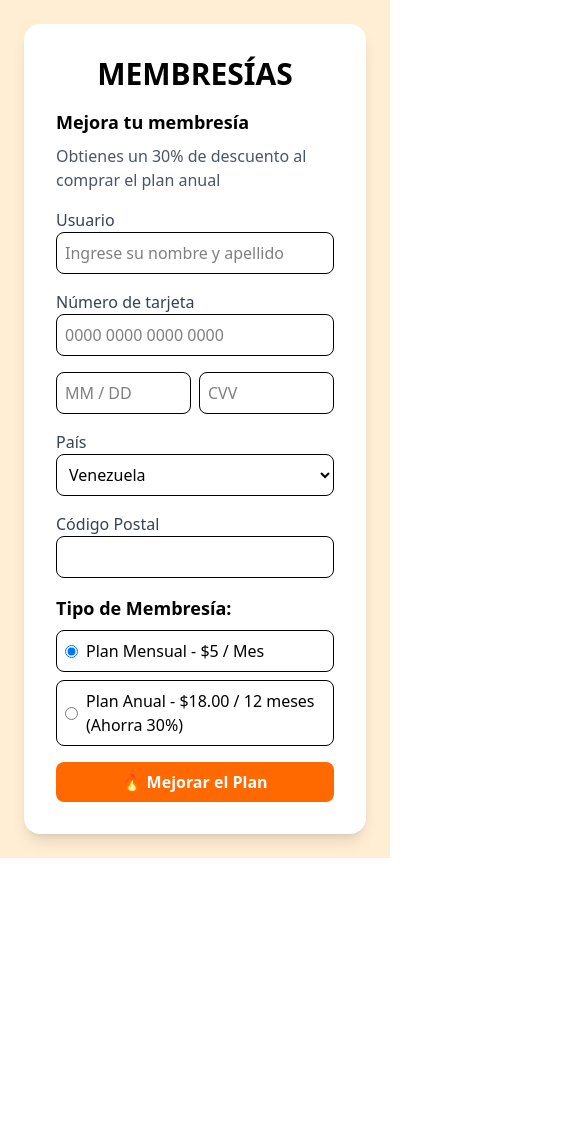
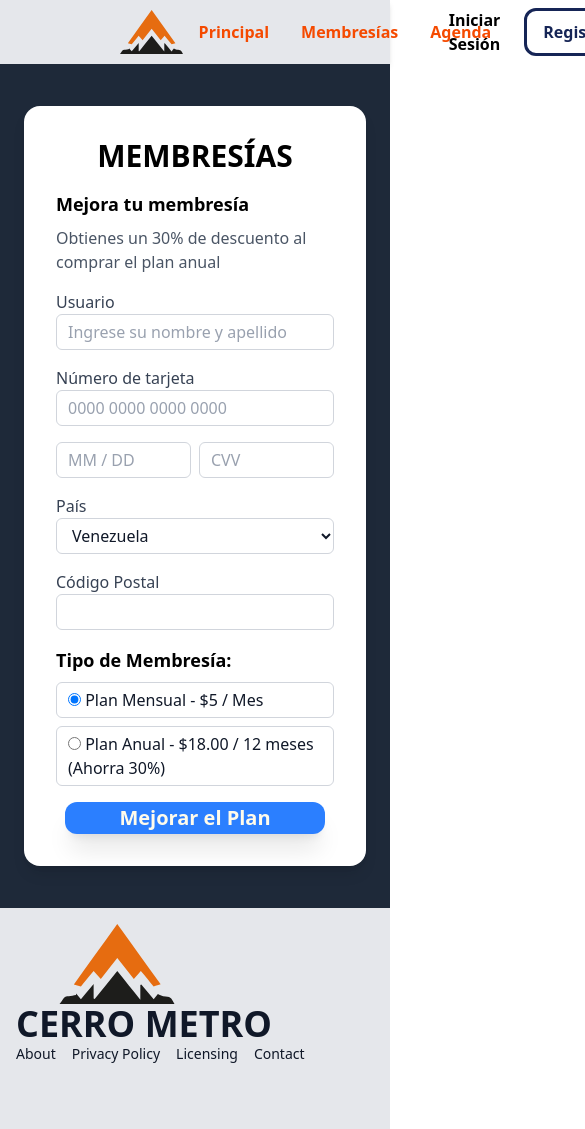
Before and after one commit to Buenaparte/cerro-metro-1, a React (Vite) app: page /membership in a window 390 px wide. Shown: the top 1129 px of the page, 585 px wide, since content can reach past the window. Before the commit the page ends 858 px from the top, so only its background shows below. Built offline with nearby package versions, Linux system fonts and the light colour scheme; no server answers.

Commit message:
Cambios pantalla membresía

```diff
--- a/package.json
+++ b/package.json
@@ -14,6 +14,8 @@
     "axios": "^1.8.1",
     "date-fns": "^4.1.0",
     "firebase": "^11.4.0",
+    "flyonui": "^1.3.0",
+    "node-waves": "^0.7.6",
     "prop-types": "^15.8.1",
     "react": "^19.0.0",
     "react-datepicker": "^8.2.1",
--- a/src/App.jsx
+++ b/src/App.jsx
@@ -8,7 +8,7 @@ import Profile from './pages/Profile'
 import { Booking } from './pages/Booking'
 import { Payment } from './pages/Payment'
 import { PaymentMethod } from './pages/PaymentMethod'
-import { Membership } from './pages/Membreship'
+import { Membership } from './pages/Membership'
 
 
 export default function App() {
--- a/src/components/Boton_primario.jsx
+++ b/src/components/Boton_primario.jsx
@@ -7,8 +7,9 @@ import { useNavigate } from "react-router";
 export default function Boton_primario( {text , link}) {
     const navigation = useNavigate();
     return (
-        <button onClick={()=> navigation(link)} className="font-bold px-4 py-2 bg-orange-600 text-white rounded hover:bg-orange-950 active:bg-orange-600 whitespace-nowrap rounded-xl transition delay-150 duration-300 ease-in-out hover:-translate-y-1 hover:scale-110">
-        {text}
-        </button>
+            <button onClick={()=> navigation(link)} className="btn btn-gradient btn-accent ">
+            {text}
+
+            </button>
     );
 }
--- a/src/components/Boton_secundario.jsx
+++ b/src/components/Boton_secundario.jsx
@@ -4,7 +4,7 @@ import { useNavigate } from "react-router";
 export default function Boton_secundario({text, link}) {
     const navigation = useNavigate();
     return (
-        <button onClick={()=> navigation(link)} className="px-4 py-2 border-3 border-orange-950 text-orange-950 rounded-xl hover:bg-gray-700 hover:text-white active:bg-gray-400 active:text-white whitespace-nowrap transition delay-150 duration-300 ease-in-out hover:-translate-y-1 hover:scale-110">
+        <button onClick={()=> navigation(link)} className="px-4 py-2 border-3 border-blue-950 text-blue-950 rounded-xl hover:bg-blue-700 hover:text-white active:bg-blue-400 active:text-white whitespace-nowrap transition delay-150 duration-300 ease-in-out hover:-translate-y-1 hover:scale-110">
         {text}
         </button>
     );
--- a/src/components/Footer.jsx
+++ b/src/components/Footer.jsx
@@ -1,35 +1,35 @@
 import React from 'react'
 import { Link } from 'react-router'
+import { Logo_responsive } from './Logo_responsive'
 
 export default function Footer() {
 
     return (
 
 
-    <footer className="bg-gray-300  w-screen bottom-0">
+    <footer className="bg-linear-to-r bg-gray-200  w-screen bottom-0">
                 <div className="w-full max-w-screen-xl mx-auto p-4 md:py-8">
                     <div className="sm:flex sm:items-center sm:justify-between">
-                <a href="https://flowbite.com/" className="flex items-center mb-4 sm:mb-0 space-x-3 rtl:space-x-reverse">
-                    <img src="https://flowbite.com/docs/images/logo.svg" className="h-8" alt="Flowbite Logo" />
-                    <span className="self-center text-2xl font-semibold whitespace-nowrap dark:text-white">Flowbite</span>
-                </a>
-                <ul className="flex flex-wrap items-center mb-6 text-sm font-medium text-gray-500 sm:mb-0 dark:text-gray-400">
+                        <div className="sm:flex sm:items-center sm:justify-between">
+                            <Logo_responsive className="!relative !w-[201.72px] !h-[80px]" />
+                            <span className="text-4xl font-bold whitespace-nowrap text-gray-900">CERRO METRO</span>
+                        </div>
+                        <ul className="flex flex-wrap items-center mb-6 text-sm font-medium text-gray-900 sm:mb-0 dark:text-gray-400">
                             <li>
-                        <Link className="hover:underline me-4 md:me-6">About</Link>
+                                <Link className="hover:underline me-4 md:me-6 text-gray-900">About</Link>
                             </li>
                             <li>
-                        <Link className="hover:underline me-4 md:me-6">Privacy Policy</Link>
+                                <Link className="hover:underline me-4 md:me-6 text-gray-900">Privacy Policy</Link>
                             </li>
                             <li>
-                        <Link className="hover:underline me-4 md:me-6">Licensing</Link>
+                                <Link className="hover:underline me-4 md:me-6 text-gray-900">Licensing</Link>
                             </li>
                             <li>
-                        <Link className="hover:underline">Contact</Link>
+                                <Link className="hover:underline text-gray-900">Contact</Link>
                             </li>
                         </ul>
                     </div>
-            <hr className="my-6 border-gray-200 sm:mx-auto dark:border-gray-700 lg:my-8" />
-            <span className="block text-sm text-gray-500 sm:text-center dark:text-gray-400">© 2023 <a href="https://flowbite.com/" className="hover:underline">Flowbite™</a>. All Rights Reserved.</span>
+                    <hr className="my-6 border-gray-200 sm:mx-auto dark:border-gray-800 lg:my-8" />
                 </div>
             </footer>
 
--- a/src/components/Header_NoSession.jsx
+++ b/src/components/Header_NoSession.jsx
@@ -2,7 +2,7 @@ import { Logo_responsive } from "./Logo_responsive.jsx";
 import React, {use, useContext} from 'react';
 import Boton_primario from "./Boton_primario.jsx";
 import Boton_secundario from "./Boton_secundario.jsx";
-import { Link } from "react-router";
+import { Link, Navigate, useNavigate } from "react-router";
 import { UserContext } from "./User_Context.jsx";
 import { app } from "../credentials.js";
 import { getAuth, signOut } from "firebase/auth";
@@ -10,6 +10,7 @@ import { getAuth, signOut } from "firebase/auth";
 const auth = getAuth(app)
 
 export default function Header_NoSession() {
+  const navigation = useNavigate()
   const profileContext = use(UserContext)
   const {logged,profile, setLogged} = profileContext
 
@@ -29,7 +30,7 @@ export default function Header_NoSession() {
   console.log(logged, profile)
   const principal_colors = "text-orange-600 hover:text-orange-950 active:text-orange-600"
   return (
-    <div className="bg-linear-to-r from-gray-200 to-gray-500 w-screen top-0 left-0 shadow-md z-50 font-bold">
+    <div className="bg-linear-to-r bg-gray-200 w-screen top-0 left-0 shadow-md z-50 font-bold">
       <div className="flex flex-col w-full items-center justify-center px-20 py-2">
         <div className="flex flex-col w-full items-center justify-center">
           <div className="flex w-full items-center justify-between">
@@ -40,20 +41,13 @@ export default function Header_NoSession() {
                   Principal
                 </Link>
                 <div className="w-0.5 h-7 bg-orange-950 rounded" />
-                  {logged && (
-                    <>
-                      <Link to="/profile" className={principal_colors}>
-                        Perfil
-                      </Link>
-                      <div className="w-0.5 h-7 bg-orange-950 rounded" />
-                    </>
-                  )}
-                  <Link to="/reviews" className={principal_colors}>
-                    Reseñas
+
+                  <Link to="/membership" className={principal_colors}>
+                    Membresías
                   </Link>
                 <div className="w-0.5 h-7 bg-orange-950 rounded" />
-                <Link to="/blogs" className={principal_colors}>
-                  Blogs
+                <Link to="/booking" className={principal_colors}>
+                  Agenda
                 </Link>
               </div>
               <div className="flex gap-6">
@@ -66,7 +60,9 @@ export default function Header_NoSession() {
                 ):(
 
                   <>
-                    <span className="w-55 object-bottom mt-5 text-orange-950">{profile.name}</span>
+                    <button onClick={navigation("/profile")} className="relative w-10 h-10 overflow-hidden bg-gray-100 rounded-full dark:bg-gray-600 transition delay-150 duration-300 ease-in-out hover:-translate-y-1 hover:scale-110 items-center">
+                        <svg className="bg-center w-10 h-10 text-gray-400 " fill="currentColor" viewBox="0 0 20 20" xmlns="http://www.w3.org/2000/svg"><path fillRule="evenodd" d="M10 9a3 3 0 100-6 3 3 0 000 6zm-7 9a7 7 0 1114 0H3z" clipRule="evenodd"></path></svg>
+                    </button>
                     <button onClick={handleLogout} className="items-center ">
 
                       <svg xmlns="http://www.w3.org/2000/svg" viewBox="0 0 24 24" fill="currentColor" className="size-8 text-orange-950 text-6xl hover:text-orange-600 active:bg-orange-400 transition delay-150 duration-300 ease-in-out hover:-translate-y-1 hover:scale-110 ">
--- a/src/pages/Booking.jsx
+++ b/src/pages/Booking.jsx
@@ -2,6 +2,7 @@ import DatePicker from "react-datepicker";
 import "react-datepicker/dist/react-datepicker.css";
 import { useState } from "react";
 import { useNavigate } from "react-router-dom";
+import Header_NoSession from "../components/Header_NoSession";
 
 const fechasOcupadas = ["2025-01-15", "2025-01-22", "2025-01-30"].map(
   (fecha) => new Date(fecha)
@@ -28,6 +29,8 @@ export function Booking() {
   };
 
   return (
+    <>
+    <Header_NoSession/>
     <div>
       <h1>Reserva tu Ruta</h1>
       <DatePicker
@@ -40,5 +43,6 @@ export function Booking() {
       />
       <button onClick={handleContinuar}>Continuar</button>
     </div>
+    </>
   );
 }
--- /dev/null
+++ b/src/pages/Membership.jsx
@@ -0,0 +1,80 @@
+import { useState } from "react";
+import Header_NoSession from "../components/Header_NoSession";
+import Footer from "../components/Footer";
+
+export function Membership() {
+  const [plan, setPlan] = useState("mensual");
+
+  return (
+    <>
+    <Header_NoSession/>
+    <div className="bg-gray-800 min-h-screen flex justify-center items-center p-6">
+      <div className="bg-white p-8 rounded-2xl shadow-lg max-w-lg w-full items-center">
+        <h1 className="text-3xl font-bold text-center mb-4">MEMBRESÍAS</h1>
+        <h2 className="text-lg font-semibold mb-2">Mejora tu membresía</h2>
+        <p className="text-gray-600 mb-4">Obtienes un 30% de descuento al comprar el plan anual</p>
+
+        <div className="mb-4">
+          <label className="block text-gray-700">Usuario</label>
+          <input
+            type="text"
+            className="block w-full rounded-md bg-white px-3 py-1.5 text-base text-gray-900 outline-1
+            -outline-offset-1 outline-gray-300 placeholder:text-gray-400 focus:outline-2 focus:-outline-offset-2 focus:outline-indigo-600 sm:text-sm/6"
+            placeholder="Ingrese su nombre y apellido"
+          />
+        </div>
+
+        <div className="mb-4">
+          <label className="block text-gray-700">Número de tarjeta</label>
+          <input
+            type="text"
+            className="block w-full rounded-md bg-white px-3 py-1.5 text-base text-gray-900 outline-1
+            -outline-offset-1 outline-gray-300 placeholder:text-gray-400 focus:outline-2 focus:-outline-offset-2 focus:outline-indigo-600 sm:text-sm/6"
+            placeholder="0000 0000 0000 0000"
+          />
+        </div>
+
+        <div className="flex gap-2 mb-4">
+          <input type="text" className="block w-full rounded-md bg-white px-3 py-1.5 text-base text-gray-900 outline-1 -outline-offset-1 outline-gray-300 placeholder:text-gray-400 focus:outline-2 focus:-outline-offset-2 focus:outline-indigo-600 sm:text-sm/6" placeholder="MM / DD" />
+          <input type="text" className="block w-full rounded-md bg-white px-3 py-1.5 text-base text-gray-900 outline-1 -outline-offset-1 outline-gray-300 placeholder:text-gray-400 focus:outline-2 focus:-outline-offset-2 focus:outline-indigo-600 sm:text-sm/6" placeholder="CVV" />
+        </div>
+
+        <div className="mb-4">
+          <label className="block text-gray-700">País</label>
+          <select className="block w-full rounded-md bg-white px-3 py-1.5 text-base text-gray-900 outline-1 -outline-offset-1 outline-gray-300 placeholder:text-gray-400 focus:outline-2 focus:-outline-offset-2 focus:outline-indigo-600 sm:text-sm/6">
+            <option>Venezuela</option>
+            <option>Colombia</option>
+            <option>Argentina</option>
+          </select>
+        </div>
+
+        <div className="mb-4 ">
+          <label className="block text-gray-700">Código Postal</label>
+          <input type="text" className="block w-full rounded-md bg-white px-3 py-1.5 text-base text-gray-900 outline-1 -outline-offset-1 outline-gray-300 placeholder:text-gray-400 focus:outline-2 focus:-outline-offset-2 focus:outline-indigo-600 sm:text-sm/6" />
+        </div>
+
+        <h2 className="text-lg font-semibold mb-2">Tipo de Membresía:</h2>
+        <div className="flex flex-col gap-2 mb-4">
+          <label className="block w-full rounded-md bg-white px-3 py-1.5 text-base text-gray-900 outline-1 -outline-offset-1 outline-gray-300 placeholder:text-gray-400 focus:outline-2 focus:-outline-offset-2 focus:outline-indigo-600 sm:text-sm/6" onClick={() => setPlan("mensual")}>
+            <input type="radio" name="plan" checked={plan === "mensual"} readOnly />
+            <span>  Plan Mensual - $5 / Mes</span>
+          </label>
+          <label className="block w-full rounded-md bg-white px-3 py-1.5 text-base text-gray-900 outline-1 -outline-offset-1 outline-gray-300 placeholder:text-gray-400 focus:outline-2 focus:-outline-offset-2 focus:outline-indigo-600 sm:text-sm/6" onClick={() => setPlan("anual")}>
+            <input type="radio" name="plan" checked={plan === "anual"} readOnly />
+            <span>  Plan Anual - $18.00 / 12 meses (Ahorra 30%)</span>
+          </label>
+        </div>
+
+        <p className="text-center">
+          <button className="bg-blue-500 hover:bg-blue-700 active:bg-blue-900 font-bold shadow-xl rounded-xl w-65 h-8 text-amber-50 text-xl
+              transition delay-150 duration-300 ease-in-out hover:-translate-y-1 hover:scale-110 position:relative">
+            Mejorar el Plan
+          </button>
+        </p>
+      </div>
+    </div>
+    <Footer/>
+
+    </>
+  );
+}
--- a/src/pages/Membreship.jsx
+++ /dev/null
@@ -1,68 +0,0 @@
-import { useState } from "react";
-
-export function Membership() {
-  const [plan, setPlan] = useState("mensual");
-
-  return (
-    <div className="bg-orange-100 min-h-screen flex justify-center items-center p-6">
-      <div className="bg-white p-8 rounded-2xl shadow-lg max-w-lg w-full">
-        <h1 className="text-3xl font-bold text-center mb-4">MEMBRESÍAS</h1>
-        <h2 className="text-lg font-semibold mb-2">Mejora tu membresía</h2>
-        <p className="text-gray-600 mb-4">Obtienes un 30% de descuento al comprar el plan anual</p>
-
-        <div className="mb-4">
-          <label className="block text-gray-700">Usuario</label>
-          <input
-            type="text"
-            className="w-full p-2 border rounded-lg"
-            placeholder="Ingrese su nombre y apellido"
-          />
-        </div>
-
-        <div className="mb-4">
-          <label className="block text-gray-700">Número de tarjeta</label>
-          <input
-            type="text"
-            className="w-full p-2 border rounded-lg"
-            placeholder="0000 0000 0000 0000"
-          />
-        </div>
-
-        <div className="flex gap-2 mb-4">
-          <input type="text" className="w-1/2 p-2 border rounded-lg" placeholder="MM / DD" />
-          <input type="text" className="w-1/2 p-2 border rounded-lg" placeholder="CVV" />
-        </div>
-
-        <div className="mb-4">
-          <label className="block text-gray-700">País</label>
-          <select className="w-full p-2 border rounded-lg">
-            <option>Venezuela</option>
-            <option>Colombia</option>
-            <option>Argentina</option>
-          </select>
-        </div>
-
-        <div className="mb-4">
-          <label className="block text-gray-700">Código Postal</label>
-          <input type="text" className="w-full p-2 border rounded-lg" />
-        </div>
-
-        <h2 className="text-lg font-semibold mb-2">Tipo de Membresía:</h2>
-        <div className="flex flex-col gap-2 mb-4">
-          <label className="flex items-center gap-2 p-2 border rounded-lg cursor-pointer" onClick={() => setPlan("mensual")}>
-            <input type="radio" name="plan" checked={plan === "mensual"} readOnly />
-            <span>Plan Mensual - $5 / Mes</span>
-          </label>
-          <label className="flex items-center gap-2 p-2 border rounded-lg cursor-pointer" onClick={() => setPlan("anual")}>
-            <input type="radio" name="plan" checked={plan === "anual"} readOnly />
-            <span>Plan Anual - $18.00 / 12 meses (Ahorra 30%)</span>
-          </label>
-        </div>
-
-        <button className="bg-orange-500 text-white w-full py-2 rounded-lg font-semibold hover:bg-orange-600">
-          🔥 Mejorar el Plan
-        </button>
-      </div>
-    </div>
-  );
-}
--- a/src/pages/Payment.jsx
+++ b/src/pages/Payment.jsx
@@ -1,5 +1,7 @@
 import { useState, useEffect } from "react";
 import { useNavigate, useLocation } from "react-router-dom";
+import Header_NoSession from "../components/Header_NoSession";
+
 
 export function Payment() {
   const navigate = useNavigate();
@@ -19,7 +21,9 @@ export function Payment() {
   }, [adultQuantity, childOldmanQuantity]);
 
   return (
+
     <div>
+      <Header_NoSession/>
       <h1>Pagar Reserva</h1>
       <p>Fecha reservada: {reservedDate}</p>
 
--- a/vite.config.js
+++ b/vite.config.js
@@ -4,5 +4,6 @@ import tailwindcss from '@tailwindcss/vite'
 
 // https://vite.dev/config/
 export default defineConfig({
-  plugins: [react(), tailwindcss(),],
+  plugins: [react(), tailwindcss(), require("flyonui"),
+    require("flyonui/plugin")],
 })
```
Also changed, not shown: src/pages/Login.jsx (+10 -1 lines), 1 other file (tests, documents, lock files or other folders). Lines whose indentation alone changed are shown as unchanged.
